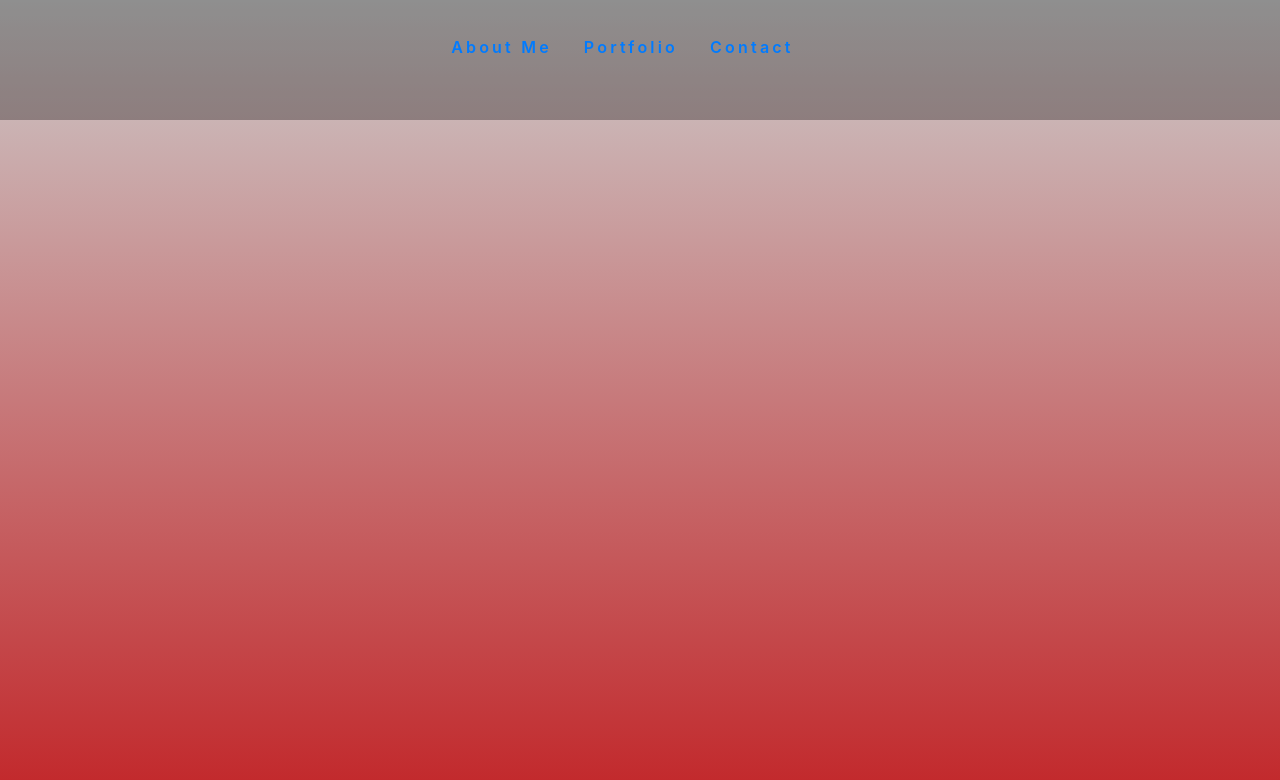
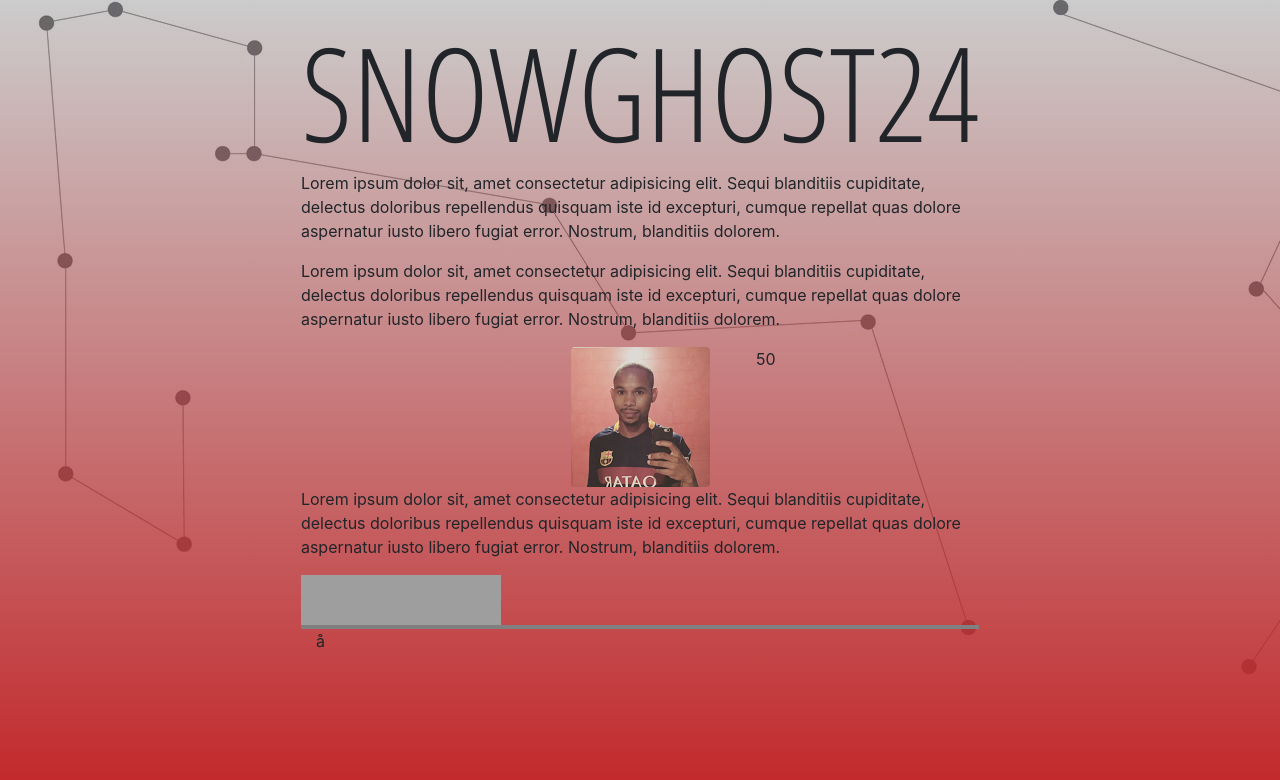
Before and after one commit to snowghost24/Intermediate-Portfolio, a plain HTML site: page index.html in a window 1280 px wide. Drawn offline with nearby package versions, Linux system fonts and the light colour scheme; grey boxes are pictures that could not be loaded.

Commit message:
added images and centered it also added icons that need to be centered

```diff
--- a/assets/css/style.css
+++ b/assets/css/style.css
@@ -1,16 +1,32 @@
+.background {
+    background: linear-gradient(rgba(0, 0, 0, 0.2), rgba(194, 38, 41, 1.00)), url("../images/constellation.jpg");
+    position: fixed;
+    position: absolute;
+    top: 0;
+    right: 0;
+    bottom: 0;
+    left: 0;
+}
+
+.name-title {
+    /* font-family: 'Yanone Kaffeesatz', sans-serif; */
+    font-family: 'Open Sans Condensed', sans-serif;
+    text-align: center;
+    font-size: 130px;
+    margin-top: 20px;
+    }
+
+
+
 
 /* targets nav bar at the bottom */
 nav {
     background-color: rgba(0, 0, 0, 0.3);
     min-height: 120px;
-    width: 100%;
-    z-index: 20;
-    transition: 0.35s all ease;
 }
-
+//TODO:fix t
 nav ul {
     padding: 2.2rem;
-    transition: 0.35s all ease;
 }
 
 nav ul li {
@@ -24,3 +40,7 @@ nav ul li a {
     letter-spacing: 0.2rem;
 
 }
+
+.icons-row {
+    border-bottom: 4px solid grey;
+}
--- a/index.html
+++ b/index.html
@@ -5,20 +5,16 @@
     <meta charset="UTF-8">
     <meta name="viewport" content="width=device-width, initial-scale=1.0">
     <meta http-equiv="X-UA-Compatible" content="ie=edge">
+    <!-- bootstrap link -->
     <link rel="stylesheet" href="https://maxcdn.bootstrapcdn.com/bootstrap/4.0.0-beta/css/bootstrap.min.css" integrity="sha384-/Y6pD6FV/Vv2HJnA6t+vslU6fwYXjCFtcEpHbNJ0lyAFsXTsjBbfaDjzALeQsN6M"
         crossorigin="anonymous">
+    <!-- css link -->
     <link rel="stylesheet" href="assets/css/style.css">
+    <!-- Google font link -->
+    <link href="https://fonts.googleapis.com/css?family=Open+Sans+Condensed:300|Yanone+Kaffeesatz:300" rel="stylesheet">
     <title>About Me</title>
     <style>
-        .background {
-            background: linear-gradient(rgba(0, 0, 0, 0.2), rgba(194, 38, 41, 1.00)), url(images/swimmer.jpg);
-            position: fixed;
-            position: absolute;
-            top: 0;
-            right: 0;
-            bottom: 0;
-            left: 0;
-        }
+
     </style>
 </head>
 
@@ -26,14 +22,69 @@
 
     <div class="container-flex">
         <div class="background">
+
             <!-- nav bar elements -->
-            <nav>
+            <!-- <nav>
                 <ul class="nav justify-content-center">
                     <li><a href="">About Me</a></li>
                     <li><a href="">Portfolio</a></li>
                     <li><a href="">Contact</a></li>
                 </ul>
-            </nav>
+            </nav> -->
+            <div class="row">
+                <div class="col"></div>
+                <div class="col">
+                    <!-- middle of the screen row -->
+                    <div class="row">
+                        <!-- name title row -->
+                        <div class="row">
+                            <h1 class="name-title">SNOWGHOST24</h1>
+                        </div>
+                        <!-- first paragraph row -->
+                        <div class="row">
+                            <p> Lorem ipsum dolor sit, amet consectetur adipisicing elit. Sequi blanditiis cupiditate, delectus
+                                doloribus repellendus quisquam iste id excepturi, cumque repellat quas dolore aspernatur
+                                iusto libero fugiat error. Nostrum, blanditiis dolorem.</p>
+                        </div>
+                        <!-- second paragraph row -->
+                        <div class="row">
+                            <p> Lorem ipsum dolor sit, amet consectetur adipisicing elit. Sequi blanditiis cupiditate, delectus
+                                doloribus repellendus quisquam iste id excepturi, cumque repellat quas dolore aspernatur
+                                iusto libero fugiat error. Nostrum, blanditiis dolorem.</p>
+                        </div>
+
+                        <div class="row">
+                            <div class="col"></div>
+                            <div class="col"></div>
+                            <div class="col"></div>
+                            <div class="col"></div>
+                            <div class="col"></div>
+                            <div class="col"></div>
+                            <div class="col"></div>
+                            <div class="col"></div>
+                            <div class="col"></div>
+                            <div class="centerme" style="width: 200px;">
+                            <img id="imgme" src="assets/images/barca.png" class="rounded" alt="...">
+                            </div>
+                        </div>
+
+            50     <div class="row icons-row">
+                            <p> Lorem ipsum dolor sit, amet consectetur adipisicing elit. Sequi blanditiis cupiditate, delectus
+                                doloribus repellendus quisquam iste id excepturi, cumque repellat quas dolore aspernatur
+                                iusto libero fugiat error. Nostrum, blanditiis dolorem.</p>
+                                <img src="https://png.icons8.com/github-filled/ios7/50" title="GitHub Filled" width="50" height="50">
+                                <!-- LinkedIn Filled icon by Icons8 -->
+<img src="https://png.icons8.com/linkedin-filled/ios7/50" title="LinkedIn Filled" width="50" height="50">
+<!-- Twitter Filled icon by Icons8 -->
+<img src="https://png.icons8.com/twitter-filled/ios7/50" title="Twitter Filled" width="50" height="50">
+<img src="https://png.icons8.com/facebook-filled/ios7/50" title="Facebook Filled" width="50" height="50">
+                        </div>
+å
+                    </div>
+                    <!-- end middle fo the screen row -->
+                </div>
+                <div class="col"></div>
+            </div>
         </div>
     </div>
 </body>
```
Also changed, not shown: assets/images/barca.png (added), assets/images/constellaation2.jpg (added), assets/images/constellation.jpg (added).
